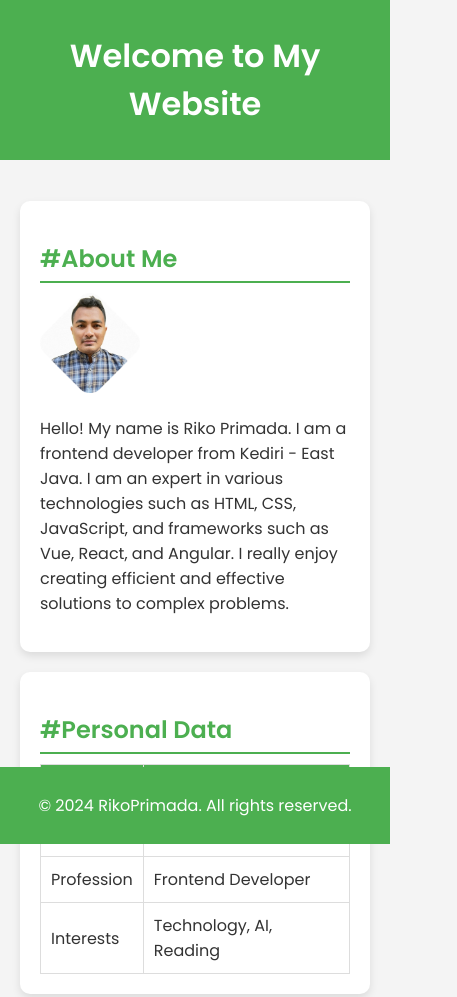
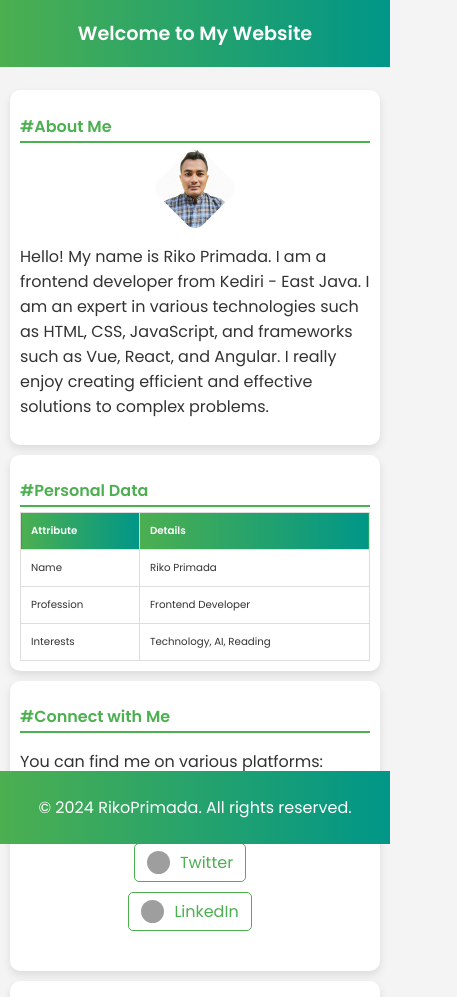
Before and after one commit to Rikoprim/prakerja_webprofile, a plain HTML site: page index.html in a window 390 px wide. Shown: the top 997 px of the page, 457 px wide, since content can reach past the window. Drawn offline with Linux system fonts and the light colour scheme; grey boxes are pictures that could not be loaded.

Commit message:
update responsive design

```diff
--- a/style.css
+++ b/style.css
@@ -7,7 +7,7 @@ body {
 }
 
 header h1 {
-  background-color: #4CAF50;
+  background: linear-gradient(90deg, #4CAF50, #009688);
   color: white;
   padding: 1em 0;
   text-align: center;
@@ -41,6 +41,9 @@ section:hover {
 
 img {
   border-radius: 50%;
+  display: block;
+  margin-left: auto;
+  margin-right: auto;
 }
 
 table {
@@ -55,7 +58,7 @@ th, td {
 }
 
 th {
-  background-color: #4CAF50;
+  background: linear-gradient(90deg, #4CAF50, #009688);
   color: white;
 }
 
@@ -94,8 +97,9 @@ a:hover {
 }
 
 .social-icons a:hover {
-  background-color: #4CAF50;
+  background: linear-gradient(90deg, #4CAF50, #009688);
   color: white;
+  border: none;
 }
 
 .social-icons a:hover img {
@@ -129,7 +133,7 @@ button {
   padding: 10px;
   margin-top: 10px;
   margin-bottom: 30px;
-  background-color: #4CAF50;
+  background: linear-gradient(90deg, #4CAF50, #009688);
   color: white;
   border: none;
   border-radius: 5px;
@@ -138,12 +142,12 @@ button {
 }
 
 button:hover {
-  background-color: #45a049;
+  background: linear-gradient(90deg, #45a049, #00796b);
   transform: translateY(-2px);
 }
 
 footer {
-  background-color: #4CAF50;
+  background: linear-gradient(90deg, #4CAF50, #009688);
   color: white;
   text-align: center;
   padding: 10px 0;
@@ -151,3 +155,88 @@ footer {
   width: 100%;
   bottom: 0;
 }
+
+/* Media Queries for responsive design */
+@media (max-width: 768px) {
+  main {
+    padding: 10px;
+  }
+
+  h1 {
+    font-size: 1.5em;
+  }
+
+  h2 {
+    font-size: 1.2em;
+    padding-bottom: 3px;
+    margin-bottom: 8px;
+  }
+
+  section {
+    padding: 15px;
+    margin-bottom: 15px;
+  }
+
+  table, th, td {
+    font-size: 0.9em;
+  }
+
+  .social-icons {
+    flex-direction: column;
+    align-items: center;
+  }
+
+  .social-icons a {
+    margin-bottom: 10px;
+    padding: 8px 16px;
+  }
+
+  button {
+    padding: 8px;
+    margin-top: 8px;
+    margin-bottom: 40px;
+  }
+
+  footer {
+    padding: 8px 0;
+  }
+}
+
+@media (max-width: 480px) {
+  h1 {
+    font-size: 1.2em;
+  }
+
+  h2 {
+    font-size: 1em;
+    padding-bottom: 2px;
+    margin-bottom: 5px;
+  }
+
+  section {
+    padding: 10px;
+    margin-bottom: 10px;
+  }
+
+  img {
+    width: 80px;
+  }
+
+  table, th, td {
+    font-size: 0.8em;
+  }
+
+  .social-icons a {
+    padding: 6px 12px;
+  }
+
+  form {
+    font-size: 0.9em;
+  }
+
+  button {
+    padding: 6px;
+    margin-top: 6px;
+    margin-bottom: 50px;
+  }
+}
```
